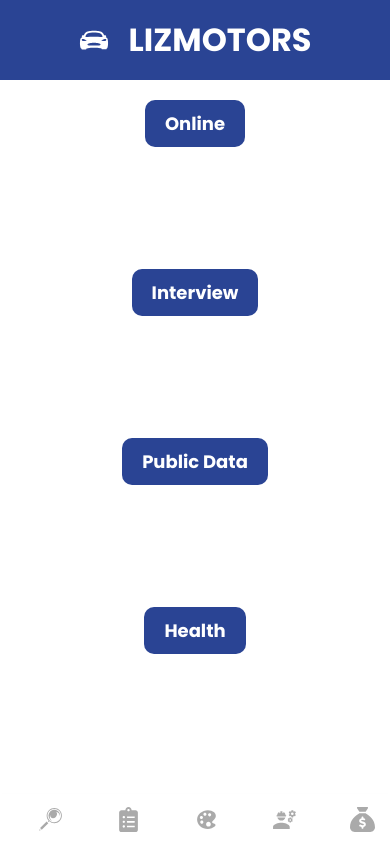
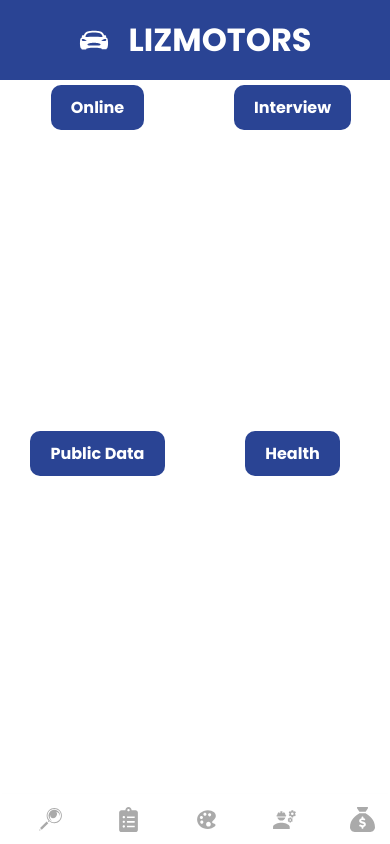
Before and after one commit to harzyz/lizmotors-internship-test, a React (Create React App) app: page /market/b2c in a window 390 px wide. Built offline with nearby package versions, Linux system fonts and the light colour scheme.

Commit message:
fix mobile view

```diff
--- a/src/components/box/box.module.css
+++ b/src/components/box/box.module.css
@@ -5,9 +5,10 @@
   color: #fff;
   cursor: pointer;
   border-radius: 10px;
+  font-size: 25px;
 }
 @media screen and (max-width: 700px) {
   .wrapper{
-    font-size: 18px;
+    font-size: 16px;
   }
 }
--- a/src/components/external/external.module.css
+++ b/src/components/external/external.module.css
@@ -1,16 +1,14 @@
-.wrapper{
+/* .wrapper{
   width: 100%;
   height: 100%;
-  display: flex;
-  align-items: center;
+  display: grid;
 }
 .display_hover{
-  width: 50%;
+  width: 25%;
   display: flex;
   align-items: center;
   flex-direction: column;
   gap: 60px;
-  height: 100%;
   cursor: pointer;
 }
 @media screen and (max-width: 700px) {
@@ -21,9 +19,32 @@
     padding-top: 20px;
   }
   .display_hover{
-    height: 100%;
+    flex-grow: 1;
     width: 100%;
     gap: 15px;
     position: relative;
   }
+} */
+.wrapper{
+  display: grid;
+  grid-template-columns: repeat(4, 1fr);
+  width: 100%;
+  height: 100%;
 }
+.display_hover{
+  display: flex;
+  flex-direction: column;
+  align-items: center;
+}
+@media screen and (max-width: 700px) {
+  .wrapper{
+    grid-template-columns: 1fr 1fr;
+    grid-template-rows: 1fr 1fr;
+    height: 90%;
+    padding-top: 5px;
+  }
+  .display_hover{
+    gap: 20px;
+    flex-grow: 1;
+  }
+}
--- a/src/components/hover/hover.jsx
+++ b/src/components/hover/hover.jsx
@@ -19,11 +19,11 @@ const Hover = ({
       transition={{ duration: 0.5 }}>
       {reviews ? <div className={styles.reviews}>
         <div style={{ width: prate }} className={styles.bar}></div>
-        <div style={{ width: nrate }} className={styles.bar2}></div>
-        <div style={{ width: crate }} className={styles.bar3}></div>
-        <span>Total reviews : {reviews}</span>
-        <span>Positive reviews : {positive}</span>
-        <span>Negative reviews : {negative}</span>
+        <div style={{ width: nrate }} className={styles.bar}></div>
+        <div style={{ width: crate }} className={styles.bar}></div>
+        <span>Reviews : {reviews}</span>
+        <span>Positive : {positive}</span>
+        <span>Negative : {negative}</span>
         <span>Comments : {comments}</span>
       </div> : <div className={styles.details}>{details}</div>}
     </motion.div>
--- a/src/components/hover/hover.module.css
+++ b/src/components/hover/hover.module.css
@@ -1,10 +1,8 @@
 .wrapper{
   width: 200px;
-  /* height: 200px; */
   border: 1px solid #9acd32;
   border-radius: 8px;
   padding: 10px;
-
   height: fit-content;
 }
 .reviews{
@@ -14,31 +12,30 @@
   flex-direction: column;
   gap: 5px;
 }
+.details{
+  text-align: center;
+}
 .bar{
   width: 80%;
   height: 20px;
   background-color: aqua;
 }
-.bar2{
-  width: 60%;
-  height: 20px;
-  background-color: aqua;
-}
-.bar3{
-  width: 50%;
-  height: 20px;
-  background-color: aqua;
-}
 @media screen and (max-width: 700px) {
   .wrapper{
-    position: absolute;
-    top: 0;
+    /* position: absolute;
+    top: 0; */
     background-color: #FFF;
-    height: 100px;
+    height: fit-content;
+    z-index: 5;
+    width: 130px;
+    padding: 5px;
+  }
+  .bar{
+    height: 10px;
   }
   .reviews{
-    font-size: 9px;
-    line-height: 9px;
+    font-size: 12px;
+    line-height: 12px;
   }
   .details{
     font-size: 13px;
```
